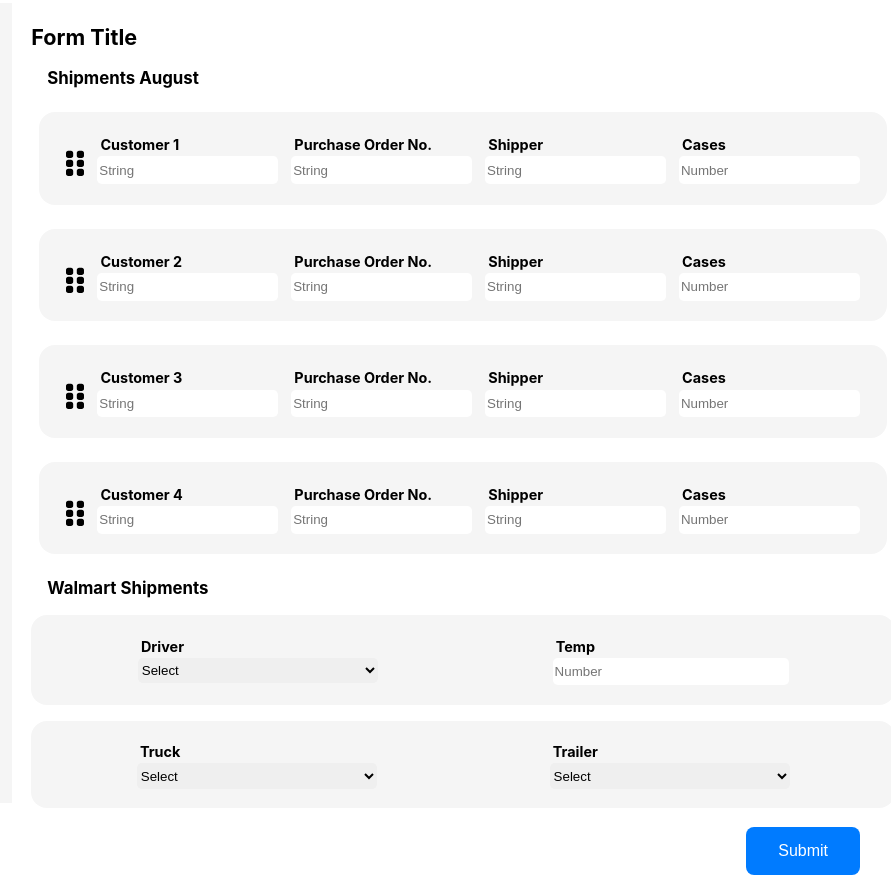
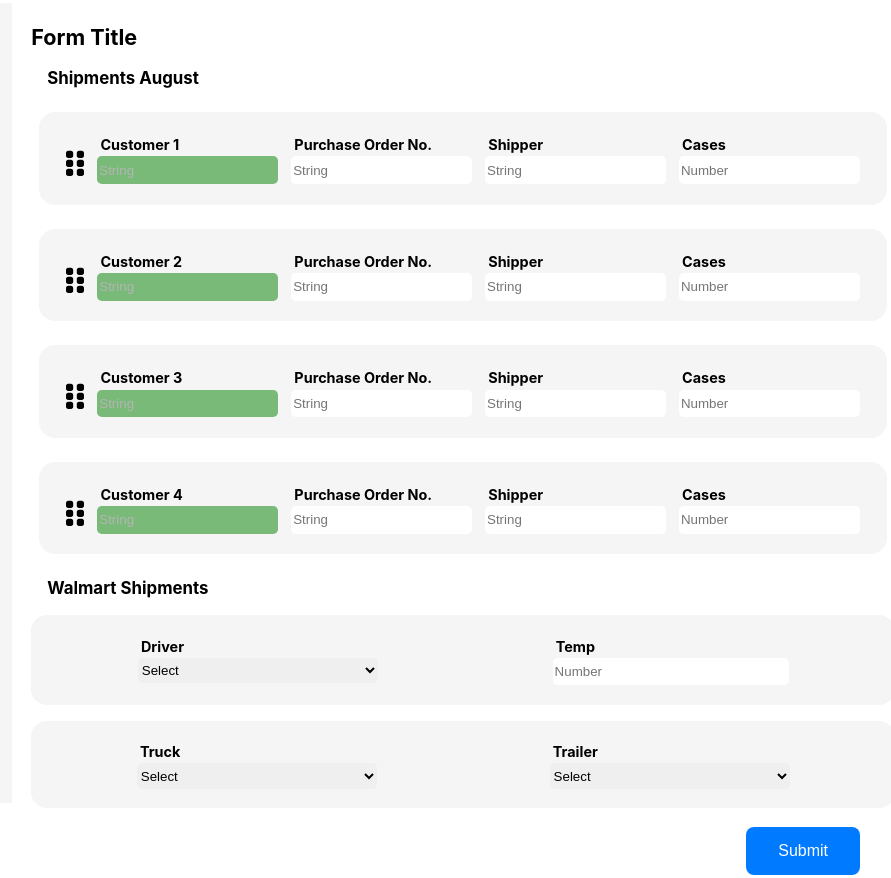
Before and after one commit to RiazCKhan/SR-front-end-test, a React (Create React App) app: page / in a window 1280 px wide. Shown: the whole page, without its empty margins (180-1071 px from the left). Built offline with nearby package versions, Linux system fonts and the light colour scheme.

Commit message:
initializefields FN

```diff
--- a/src/components/Main.jsx
+++ b/src/components/Main.jsx
@@ -12,17 +12,33 @@ import './Main.css'
 
 export default function Main() {
 
-  const [errorClass, setErrorClass] = useState({})
-
   const [customerName, setCustomerName] = useState({})
   const [purchaseOrder, setPurchaseOrder] = useState({})
-
 
   const [purchaseData, setPurchaseData] = useState([])
   const [shipmentData, setShipmentData] = useState([])
 
   const allPurchaseOrders = augShipment[0].elements
   const [customerOrders, setCustomerOrders] = useState(allPurchaseOrders)
+
+  const initializeFields = () => {
+    const invalidInputs = {};
+    for (let key of Object.keys(allPurchaseOrders)) {
+      if (!customerName[key] || customerName[key] === '') {
+        let obj = {
+          name: invalidInputs[key] = "valid",
+          orderNum: invalidInputs[key] = "valid",
+          shipper: invalidInputs[key] = "valid",
+          case: invalidInputs[key] = "valid",
+
+        }
+        invalidInputs[key] = obj
+      }
+    }
+    return invalidInputs
+  }
+
+  const [errorClass, setErrorClass] = useState(initializeFields())
 
   const handleOnDragEnd = (result) => {
     const orders = Array.from(customerOrders)
@@ -73,10 +89,11 @@ export default function Main() {
   const handleChange = (event, id) => {
     const text = event.target.value;
     if (text.length >= 1) {
-      setErrorClass(errorClass => ({
-        ...errorClass,
-        ...errorClass = {
-          [id]: "valid"
+      setErrorClass(prevState => ({
+        ...prevState,
+        [id]: {
+          ...prevState[id],
+          name: "valid"
         }
       }))
     }
```
